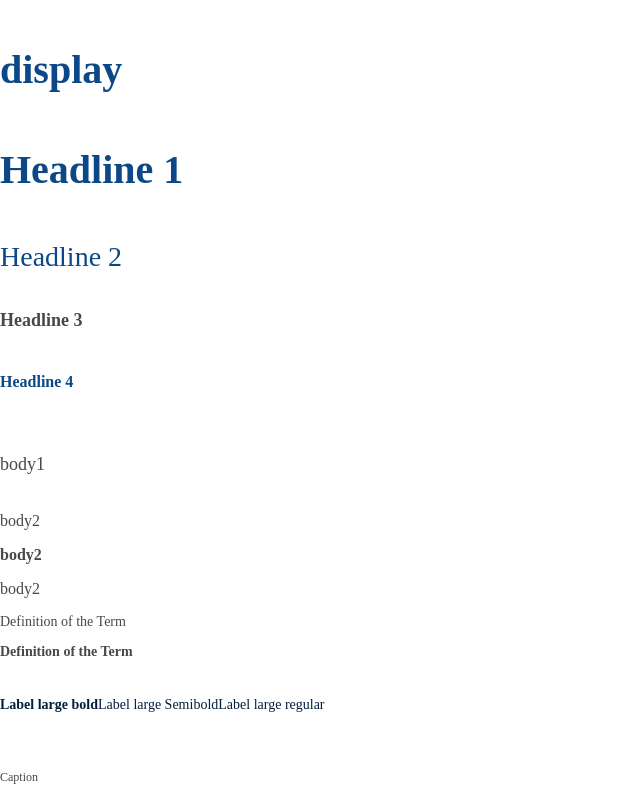
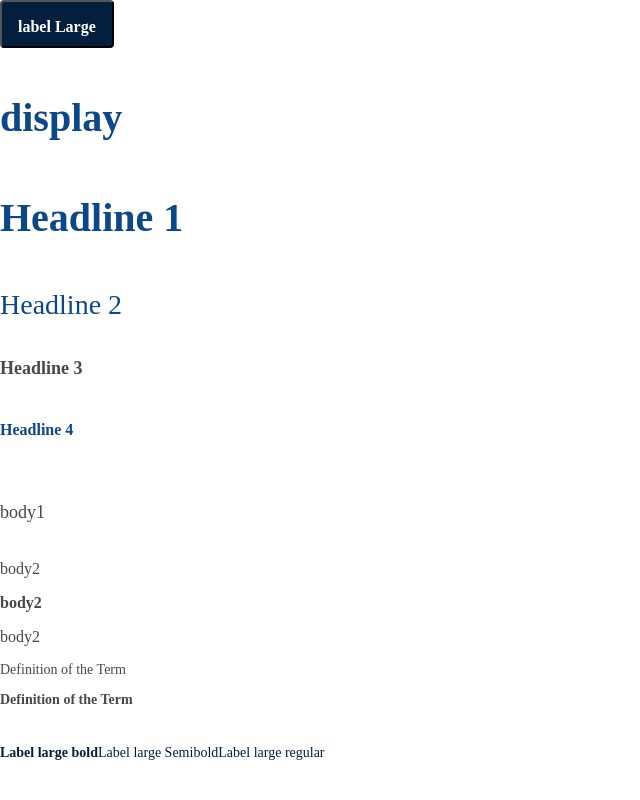
Before and after one commit to deboraCs26/desafio-taqtile-debora, a React (Create React App) app: page / in a window 1280 px wide. Shown: the top 800 px of the page, without its empty margins (0-640 px from the left). Built offline with nearby package versions, Linux system fonts and the light colour scheme.

Commit message:
Styleguide button

```diff
--- a/src/App.tsx
+++ b/src/App.tsx
@@ -10,9 +10,17 @@ import { DT } from './style/typography/dt-dd';
 import { LargeLabel } from './style/typography/LargeLabel';
 import { Caption } from './style/typography/caption';
 import { Price } from './style/typography/medium-price';
+import { Button } from '../src/style/button/primary';
+
+
 export default function App() {
   return (
+
     <div>
+      <Button onClick={() => alert('primário funcionando')} backgroundColor='dark'>
+        label Large
+      </Button>
+
       <Display>
         display
       </Display>
--- a/src/style/button/primary.tsx
+++ b/src/style/button/primary.tsx
@@ -0,0 +1,30 @@
+import { colors } from "../colors";
+import { components } from "../typography/typography";
+import { styleButton } from "../button/style-button"
+interface ButtonProps {
+  children: React.ReactNode;
+  onClick?: () => void;
+  backgroundColor?: "dark" | "neutralLight"
+};
+
+export const Button = ({ children, backgroundColor, onClick}: ButtonProps) => {
+  return (
+    <button
+
+      onClick={onClick}
+
+      style={{
+        fontFamily: components.family.primary,
+        fontSize: components.fontSize.large,
+        fontWeight: components.fontWeight.bold,
+        borderRadius: styleButton.primary.borderRadius,
+        padding: styleButton.primary.padding,
+        height: styleButton.primary.height,
+        backgroundColor: backgroundColor === "dark" ? colors.brand.primary.dark : colors.neutral.neutralLight,
+        color: colors.neutral.white,
+      }}
+    >
+      {children}
+    </button>
+  );
+};
--- /dev/null
+++ b/src/style/button/style-button.ts
@@ -0,0 +1,12 @@
+export const styleButton = {
+  primary: {
+    radius: "4px",
+    borderRadius: "4px",
+    padding: "16px",
+    Width: "148px",
+    height: "48px"
+  },
+  secondary: {
+
+  },
+};
```
